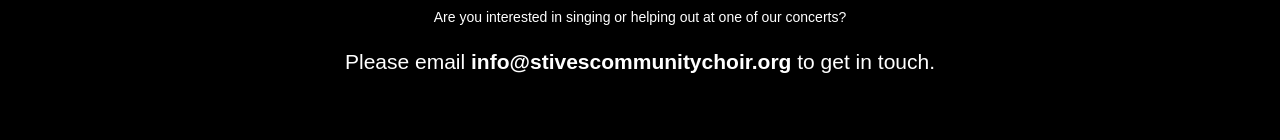
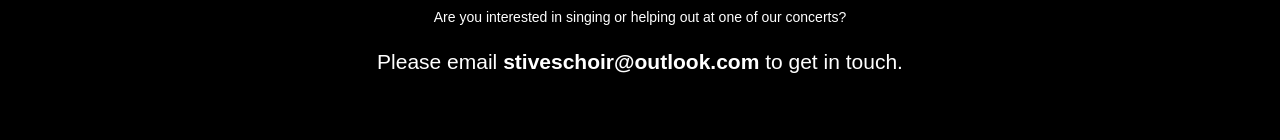
Before and after one commit to stivescommunitychoir/stivescommunitychoir.github.io, a plain HTML site: page index.html in a window 1280 px wide. Shown: the part 1484-1624 px from the top of the page. Drawn offline with nearby package versions, Linux system fonts and the light colour scheme; a web font is replaced by a local one.

Commit message:
Update email address

```diff
--- a/index.html
+++ b/index.html
@@ -164,7 +164,7 @@
             Are you interested in singing or helping out at one of our concerts?
             <br><br>
             <p>
-            Please email <a href="mailto:info@stivescommunitychoir.org">info@stivescommunitychoir.org</a> to get in touch.
+            Please email <a href="mailto:stiveschoir@outlook.com">stiveschoir@outlook.com</a> to get in touch.
             </p>
         </div>
     </div>
```
